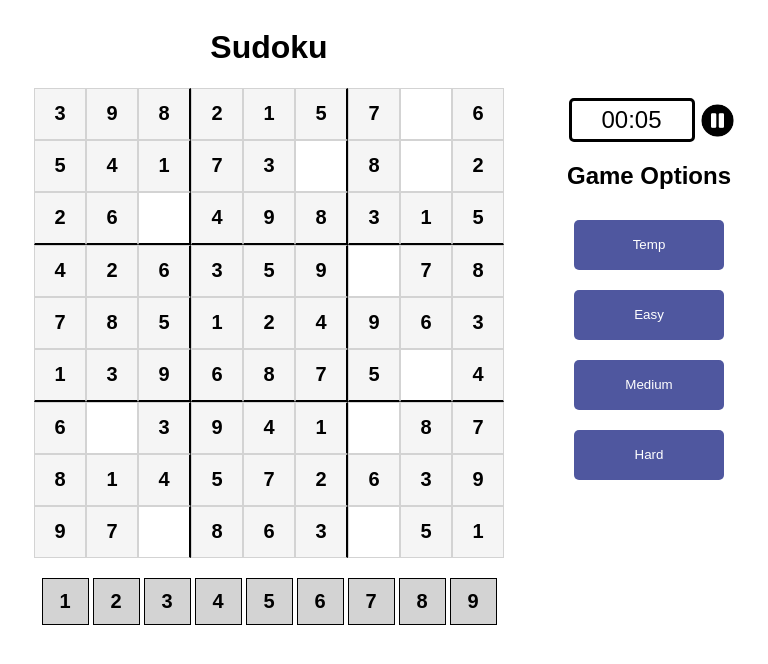
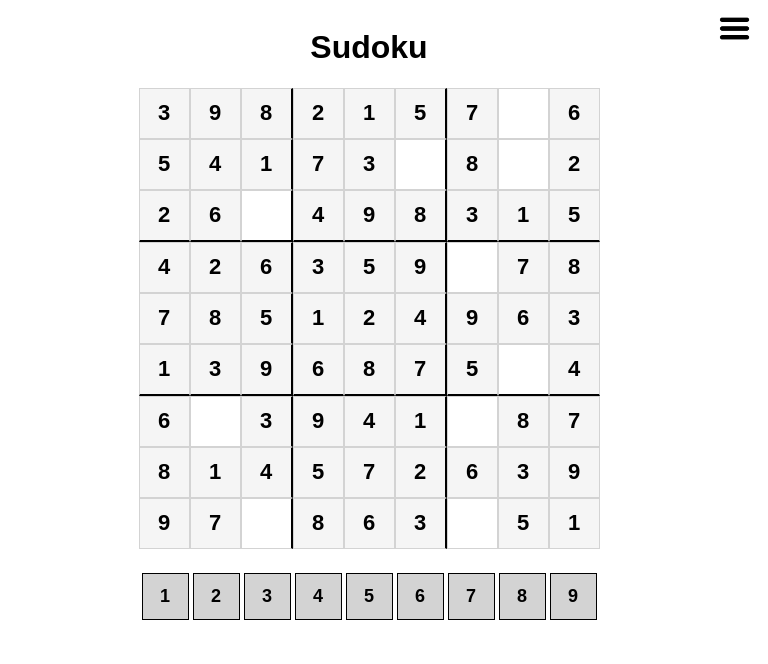
Before and after one commit to hmarszalek/Sudoku, a plain HTML site: page index.html in a window 768 px wide. Drawn offline with Linux system fonts and the light colour scheme.

Commit message:
Foundation for mobile devices

```diff
--- a/index.html
+++ b/index.html
@@ -1,5 +1,6 @@
 <!DOCTYPE html>
 <html>
+
 <head>
     <meta charset="UTF-8">
     <meta name="viewport" content="width=device-width initial-scale=1.0 user-scalable=no">
@@ -18,21 +19,29 @@
             <br>
             <div id="digits"></div>
         </div>
+
+        <button id="options-toggle" aria-label="Open options menu">
+            <img id="menu-icon" src="images/menu.png" alt="Menu">
+        </button>
+
         <div id="options" class="prevent-text-select">
+            <!-- <button id="options-toggle" aria-label="Close options menu">
+                <img id="close-icon" src="images/close.png" alt="Close">
+            </button> -->
             <div id="clock-container" class="prevent-text-select">
                 <div id="clock-box">
                     <span id="clock">00:00</span>
                 </div>
                 <button id="pause-btn" class="resumed" aria-label="Pause game">
-                        <img id="pause-icon" src="images/pause.png" alt="Pause" id="pause-icon">
-                        <img class="resumed" id="play-icon" src="images/play.png" alt="Resume" id="play-icon">
+                    <img id="pause-icon" src="images/pause.png" alt="Pause">
+                    <img class="resumed" id="play-icon" src="images/play.png" alt="Resume">
                 </button>
             </div>
             <h2>Game Options</h2>
-                <button class="new-game-btn" id="temp">Temp</button>
             <button class="new-game-btn" id="easy">Easy</button>
             <button class="new-game-btn" id="medium">Medium</button>
             <button class="new-game-btn" id="hard">Hard</button>
+            <button class="new-game-btn" id="temp">Temp</button>
         </div>
     </div>
     <div id="myPopup" class="popup">
@@ -44,4 +53,5 @@
         </div>
     </div>
 </body>
+
 </html>
--- a/script.js
+++ b/script.js
@@ -34,6 +34,11 @@ window.onload = function() {
     newGameHardBtn.addEventListener('click', function() {
         newGame(Math.floor(Math.random() * 5 + 1) + 45);
         // newGame(Math.floor(Math.random() * 5 + 1) + 55);
+    });
+
+    // Toggle menu button
+    document.getElementById('options-toggle').addEventListener('click', function() {
+        document.getElementById('options').classList.toggle('open');
     });
 
     // Pause game
@@ -148,7 +153,6 @@ function selectTile() {
     if(isGamePaused || this.classList.contains("start-tile")) {
         return;
     }
-
     if(numSelected) {
         actionChosen(numSelected.id, this);
     } else {
@@ -160,7 +164,6 @@ document.addEventListener('keydown', function(event) {
     if(isGamePaused) {
         return;
     }
-
     let digit = parseInt(event.key);
     if (digit >= 1 && digit <= 9) {
         if (tileSelected && !numSelected) {
@@ -179,7 +182,6 @@ function selectNewTile(tile) {
             return;
         }
     }
-
     tileSelected = tile;
     tileSelected.classList.add("tile-selected");
 }
@@ -323,6 +325,7 @@ function pauseGame() {
         return;
     }
     isGamePaused = true;
+    deselectAll();  // Deselect selected elements
     pauseTimer();
     pauseGameIcons();
 }
--- a/styles.css
+++ b/styles.css
@@ -23,12 +23,19 @@ body {
 }
 
 #options {
+    width: 30%;
     width: 200px;
     height: 520px;
     margin-top: 70px;
     float: left;
     text-align: center;
 }
+
+#menu-icon, #close-icon, #pause-icon, #play-icon, #options-toggle {
+    display: none;
+}
+
+
 
 #clock-container {
     display: flex;
@@ -102,6 +109,7 @@ body {
 .new-game-btn:hover {
     background-color: #333b8a;
 }
+
 
 #board {
     width: 450px;
@@ -205,3 +213,131 @@ body {
 .show {
     display: block;
 }
+
+/* Mobile-specific styles */
+@media only screen and (max-width: 768px) {
+    #menu-icon, #close-icon, #pause-icon, #play-icon, #options-toggle {
+        display: block;
+    }
+
+    /* Hide the options menu by default */
+    #options {
+      position: absolute;
+      top: 0;
+      right: 0;
+      width: 100%;
+      height: 100vh;
+      background-color: #fff;
+      padding: 20px;
+      display: none; /* hide the menu initially */
+    }
+
+    /* Add a toggle button to open/close the options menu */
+    #options-toggle {
+        position: absolute;
+        top: 10px;
+        right: 10px;
+        z-index: 1;
+        cursor: pointer;
+        background: none;
+        border: none;
+    }
+
+    /* Style the options menu when it's open */
+    #options.open {
+        display: block;
+    }
+
+    #menu-icon {
+        width: 35px;
+        height: 35px;
+    }
+
+    #close-icon {
+        width: 35px;
+        height: 35px;
+    }
+
+    #temp {
+        display: none;
+    }
+
+    #board {
+        width: 300px;
+        height: 300px;
+        margin: 10px auto;
+    }
+
+    .tile {
+        width: 32px;
+        height: 32px;
+        font-size: 16px;
+    }
+
+    #digits {
+        width: 300px;
+        height: 40px;
+        margin: 0 auto;
+    }
+
+    .number {
+        width: 28px;
+        height: 28px;
+        font-size: 16px;
+    }
+}
+
+/* Mobile-specific styles for small screens (480px - 768px) */
+@media only screen and (min-width: 480px) and (max-width: 768px) {
+    #board {
+      width: 450px;
+      height: 450px;
+      margin: 15px auto;
+    }
+
+    .tile {
+      width: 49px;
+      height: 49px;
+      font-size: 22px;
+    }
+
+    #digits {
+      width: 450px;
+      height: 45px;
+      margin: 0 auto;
+    }
+
+    .number {
+      width: 45px;
+      height: 45px;
+      font-size: 18px;
+    }
+
+    /* #clock-container {
+      margin-top: 25px;
+    }
+
+    #clock-box {
+      width: 120px;
+    }
+
+    #clock {
+      font-size: 26px;
+    }
+
+    #pause-btn {
+      width: 40px;
+      height: 40px;
+    }
+
+    #pause-icon, #play-icon {
+      width: 40px;
+      height: 40px;
+    }
+
+    .new-game-btn {
+      width: 180px;
+      height: 55px;
+      font-size: 18px;
+    } */
+  }
```
Also changed, not shown: images/close.png (added), images/menu.png (added), images/menu2.png (added). Lines whose indentation alone changed are shown as unchanged.
